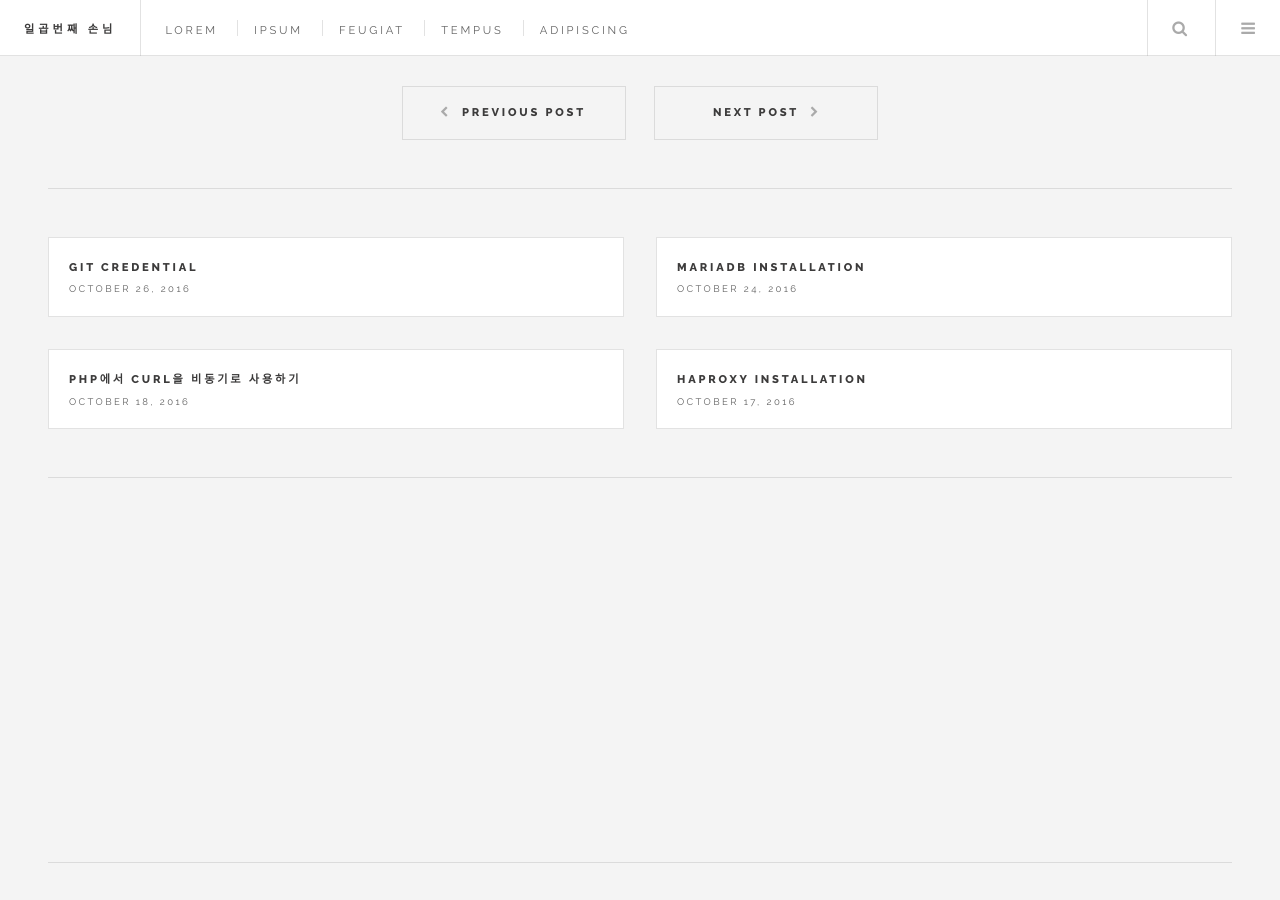
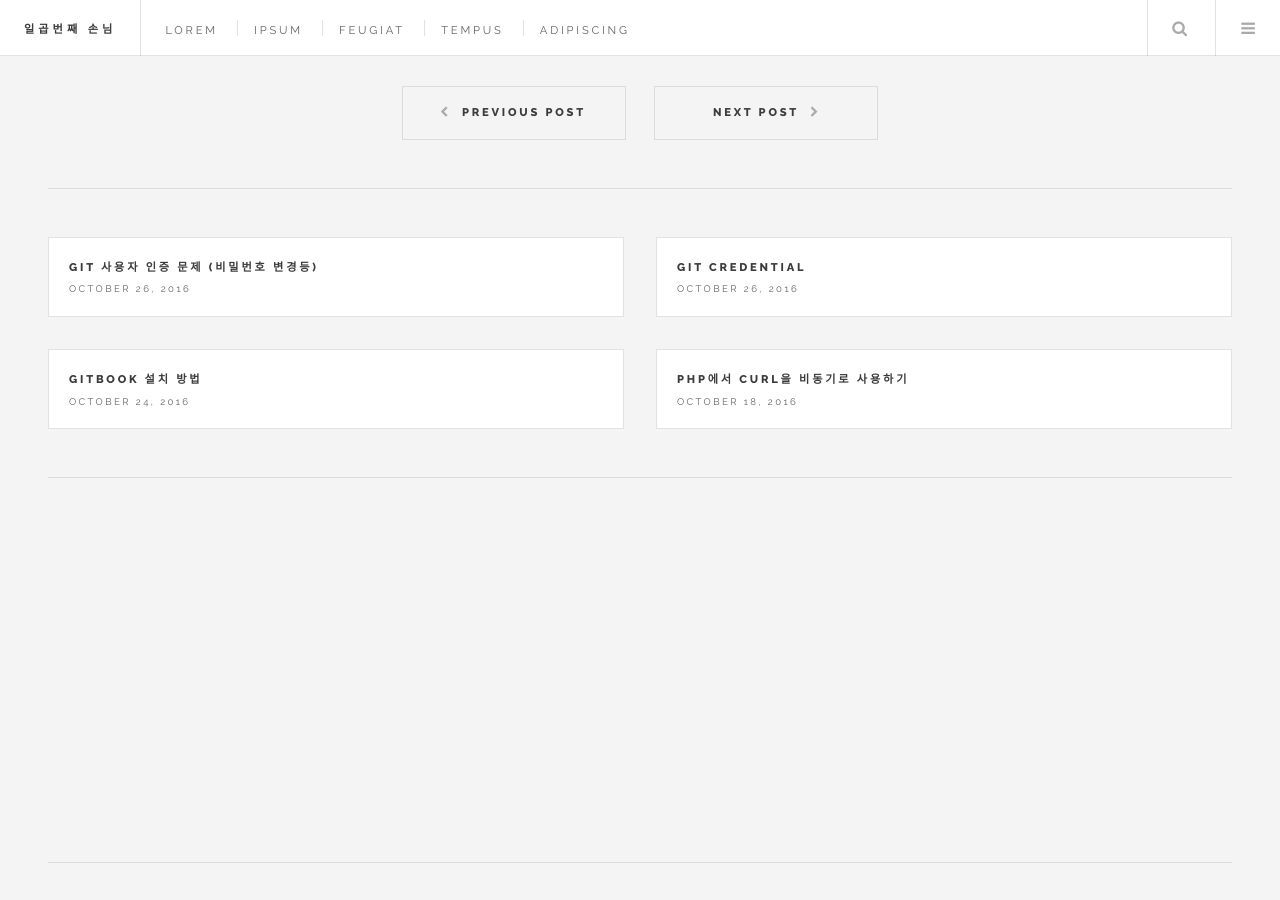
Before and after one commit to the7sign/the7sign.github.io, a Jekyll site: the page built from _posts/2016-10-24-gitbook-installation.md, in a window 1280 px wide and 900 px high, scrolled down 1907 px. Built offline with Jekyll 4.4.1, drawn with Linux system fonts in a browser that asks for light colours; part of the change alters nothing that is shown; some of the changed text lies outside the part shown.

Commit message:
게시물 추가

```diff
--- a/_posts/2016-10-24-gitbook-installation.md
+++ b/_posts/2016-10-24-gitbook-installation.md
@@ -1,6 +1,6 @@
 ---
 layout: post
-title:  "MariaDB Installation"
+title:  "GitBook 설치 방법"
 date:   2016-10-24 00:00:00
 categories: server
 tags: git gitbook install
--- /dev/null
+++ b/_posts/2019-03-14-git-credential2.md
@@ -0,0 +1,20 @@
+---
+layout: post
+title:  "Git 사용자 인증 문제 (비밀번호 변경등)"
+date:   2016-10-26 00:00:00
+categories: git
+tags: git credential
+comments: true
+---
+
+Git을 사용하는 중 계정의 비밀번호가 변경이 되면 아래와 같은 메시지와 함께 Push나 Pull이 되지 않습니다.
+
+    fatal: remote error: Invalid username or password.
+
+여러가지 방법을 다 써봐도 안되서 Bash에서 아래와 같이 remote정보를 삭제한 후 다시 추가 하니 정상적으로 사용이 가능했습니다.
+
+    git remote remove origin
+    git remote add origin https://username:userpasswd@repository_url
+
+각 저장소 별로 다 해줘야 하는게 문제긴 하지만 빠르게 오류를 수정할 수 있었습니다.\
+다른 방법이 또 있으면 수정해서 포스팅 할께요
```
